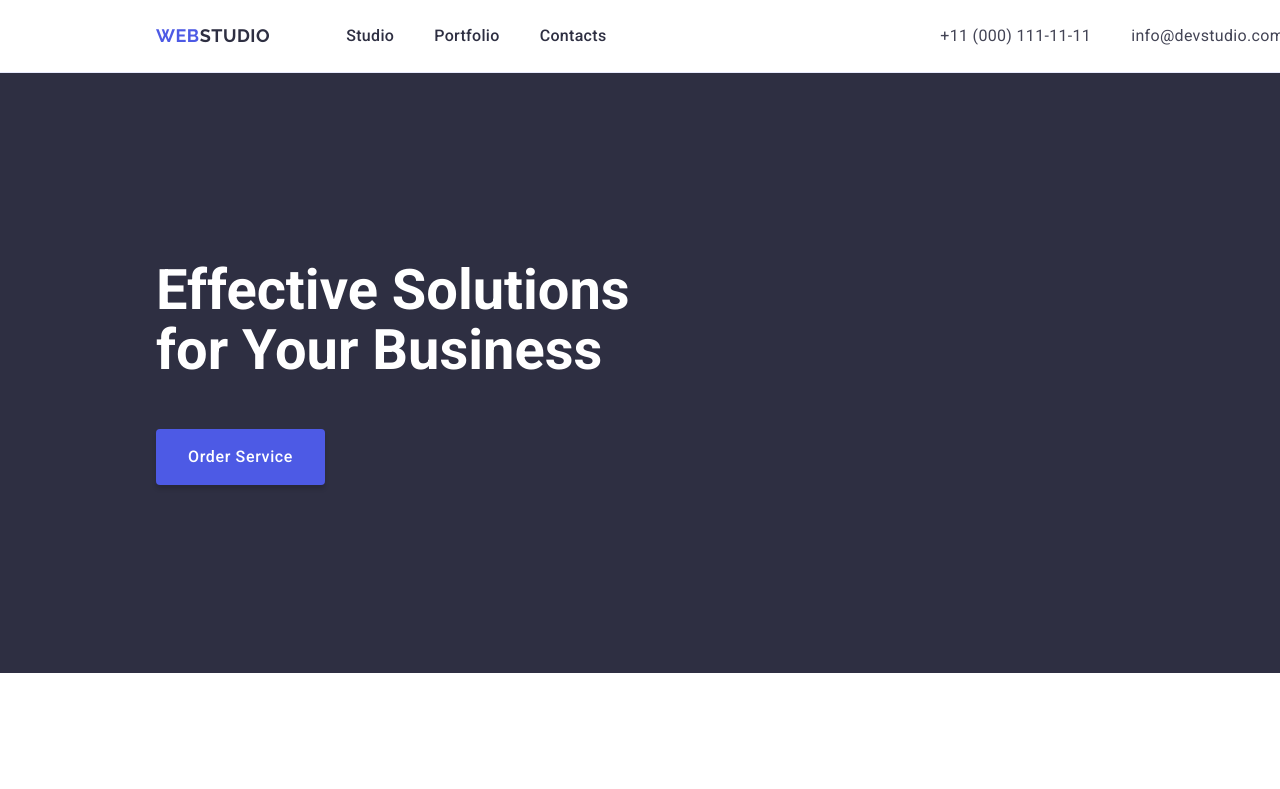
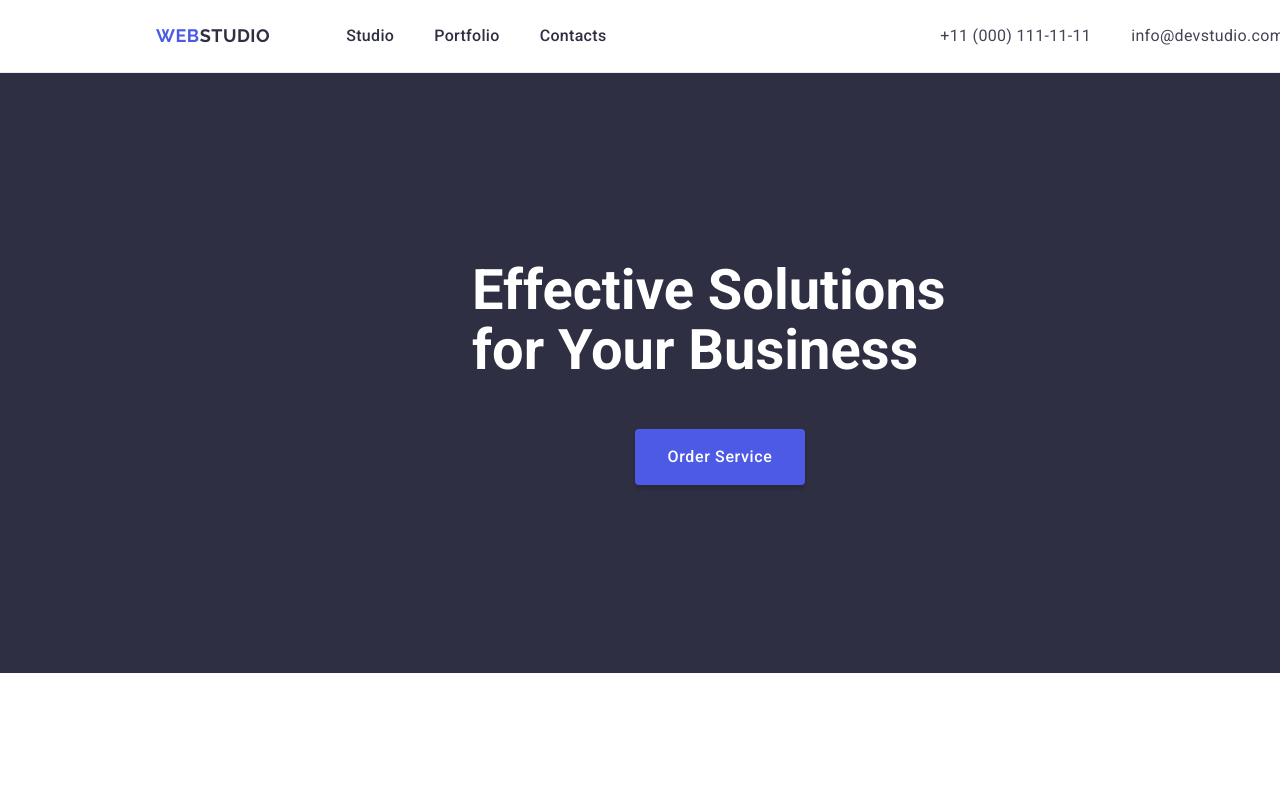
Before and after one commit to PetroKov21/goit-homework-03, a plain HTML site: page index.html in a window 1280 px wide. Shown: the top 789 px of the page. Drawn offline with nearby package versions, Linux system fonts and the light colour scheme.

Commit message:
Update styles.css

```diff
--- a/css/styles.css
+++ b/css/styles.css
@@ -189,14 +189,16 @@ padding-bottom: 24px; */
 
  .titel-h-one {
 
-     padding-bottom: 48px;
+     margin-bottom: 48px;
+     margin-left: auto;
+     margin-right: auto;
      color: var(--white, #FFF);
      /* Header 1 */
      font-family: Roboto;
      font-size: 56px;
      font-style: normal;
      font-weight: 700;
-     line-height: 107.143%;
+     line-height: 1.07;
      letter-spacing: 1.12;
      max-width: 496px;
  }
@@ -216,6 +218,8 @@ padding-bottom: 24px; */
      min-width: 169px;
      height: 56px;
      border: none;
+     margin-left: auto;
+     margin-right: auto;
 
  }
 
@@ -225,6 +229,7 @@ padding-bottom: 24px; */
      line-height: 1.5;
      letter-spacing: 0.04em;
      color: #ffffff;
+
  }
 
  .hero .button-type:hover,
@@ -249,6 +254,7 @@ padding-bottom: 24px; */
 
  .title-h-three-benefite {
      margin-bottom: 8px;
+     font-weight: 500;
  }
 
  .text-two {
@@ -281,12 +287,13 @@ padding-bottom: 24px; */
  .team-list {
      display: flex;
      gap: 24px;
-     background-color: #FFFFFF;
+
  }
 
  .our-time-list {
      width: calc((100% - 72px) / 4);
      border-radius: 0px 0px 4px 4px;
+     background-color: #FFFFFF;
 
  }
 
@@ -381,7 +388,6 @@ padding-bottom: 24px; */
      padding: 32px 16px;
      border: 1px solid #e7e9fc;
      border-top: none;
-     margin-bottom: 8px;
  }
 
  /* FOOTER SECTION */
@@ -418,4 +424,5 @@ padding-bottom: 24px; */
      font-weight: 400;
      line-height: 1.5;
      letter-spacing: 0.02em;
+     max-width: 264px;
  }
```
